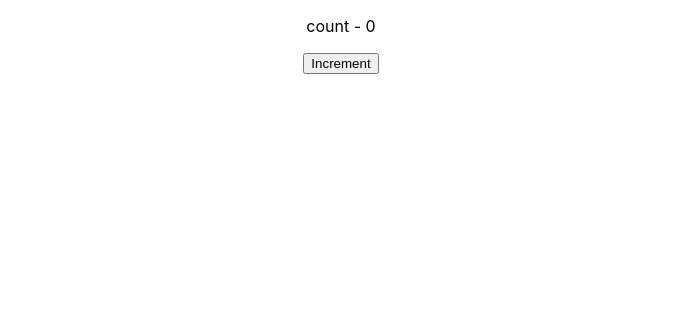
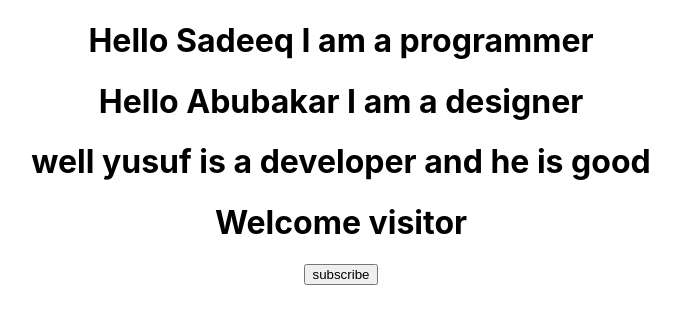
Before and after one commit to ismaelsadeeq/React-class-components, a React (Create React App) app: page / in a window 1280 px wide. Shown: the top 324 px of the page, without its empty margins (299-979 px from the left). Built offline with nearby package versions, Linux system fonts and the light colour scheme.

Commit message:
adding components

```diff
--- a/src/App.js
+++ b/src/App.js
@@ -7,15 +7,15 @@ import Counter from './components/Counter';
 function App() {
   return (
     <div className="App">
-     {/* <Greet name=" Sadeeq" adj="programmer">
+     <Greet name=" Sadeeq" adj="programmer">
        <p>this is the children props</p>
        <h3>I am lazy today</h3></Greet>
      <Greet name="Abubakar" adj="designer"/>
-     <Greet name="yusuf" adj="developer"/>
-
-     <Welcome name="yusuf" adj="developer"/>  */}
-     {/* <Message/> */}
-     <Counter />
+     {/* <Greet name="yusuf" adj="developer"/> */}
+       {/* <Welcome /> */}
+     <Welcome name="yusuf" adj="developer"/>
+     <Message/>
+     {/* <Counter /> */}
     </div>
   );
 }
--- a/src/components/Counter.js
+++ b/src/components/Counter.js
@@ -12,15 +12,21 @@ class Counter extends Component {
   };
 
   increment(){
-    this.setState({
-      count: this.state.count + 1
-    }, () => console.log(this.state.count));
+    // this.setState({
+    //   count: this.state.count + 1
+    // }, () => console.log(this.state.count));
+    this.setState(prevState => ({
+      count: prevState.count + 1
+    }))
+     console.log(this.state.count);
   }
-  incrementFive(prevState){
-    this.setState({
-      count: prevState + 1
-    },
-     () => console.log(prevState));
+
+  incrementFive(){
+   this.increment();
+   this.increment();
+   this.increment();
+   this.increment();
+   this.increment();
   };
 
 
@@ -28,7 +34,7 @@ class Counter extends Component {
     return(
       <div>
         <p>count - {this.state.count}</p>
-        <button onClick ={() => this.incrementFive(this.state.count)}> Increment </button>
+        <button onClick ={() => this.incrementFive()}> Increment </button>
       </div>
     )
   };
--- a/src/components/Greet.js
+++ b/src/components/Greet.js
@@ -1,10 +1,13 @@
 import React from 'react';
 
-const Greet = (props) =>{
+const Greet = ({name,adj}) =>{
+  //Or
+  // const Greet = (props) =>{
+  //   const {name,adj} = props;
   return(
     <div>
-        <h1>Hello {props.name} I am a {props.adj}</h1>
-        {props.children}
+        <h1>Hello {name} I am a {adj}</h1>
+        {/* {props.children} */}
     </div>
   )
 }
--- a/src/components/Message.js
+++ b/src/components/Message.js
@@ -18,10 +18,11 @@ class Message extends Component {
   }
 
   render(){
+    const {message,tag} = this.state
     return  (
       <div>
-        <h1>{this.state.message}</h1>
-    <button onClick = {() => this.changeMessage()}>{this.state.tag}</button>
+        <h1>{message}</h1>
+    <button onClick = {() => this.changeMessage()}>{tag}</button>
       </div>
 
     );
--- a/src/components/Welcome.js
+++ b/src/components/Welcome.js
@@ -2,7 +2,9 @@ import React, { Component, component } from 'react';
 
 class Welcome extends Component {
   render(){
-    return  <h1>well {this.props.name} is a {this.props.adj} and he is good</h1>
+    const {name,adj} = this.props;
+    // const {state1,state2} = this.state
+    return  <h1>well {name} is a {adj} and he is good</h1>
   }
 }
 
```
